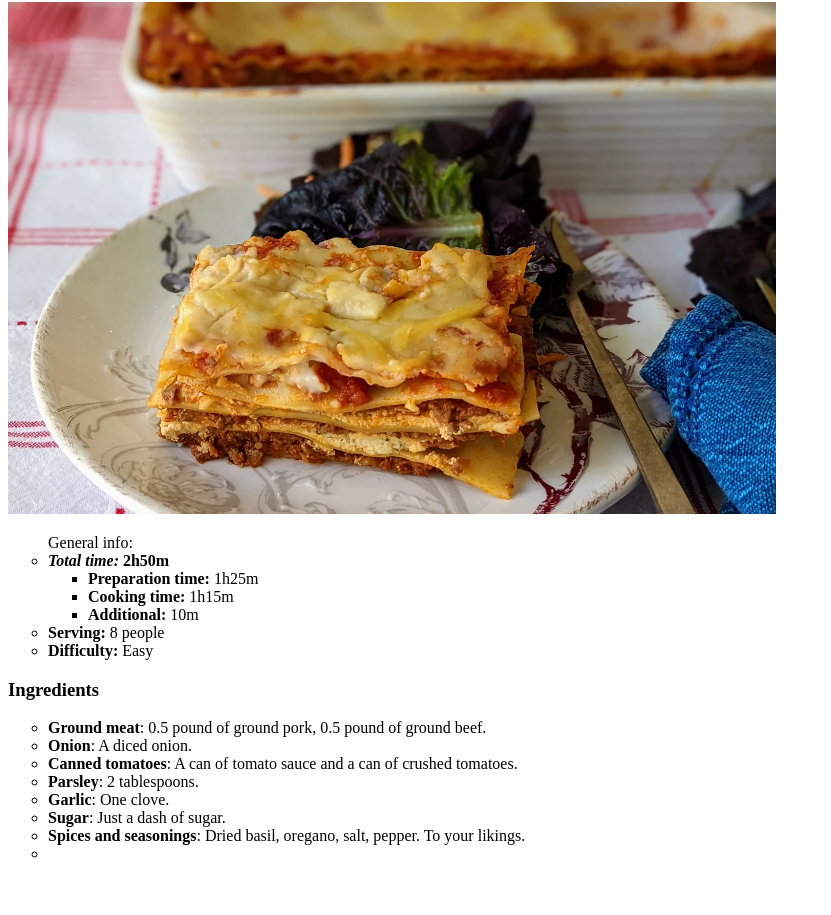
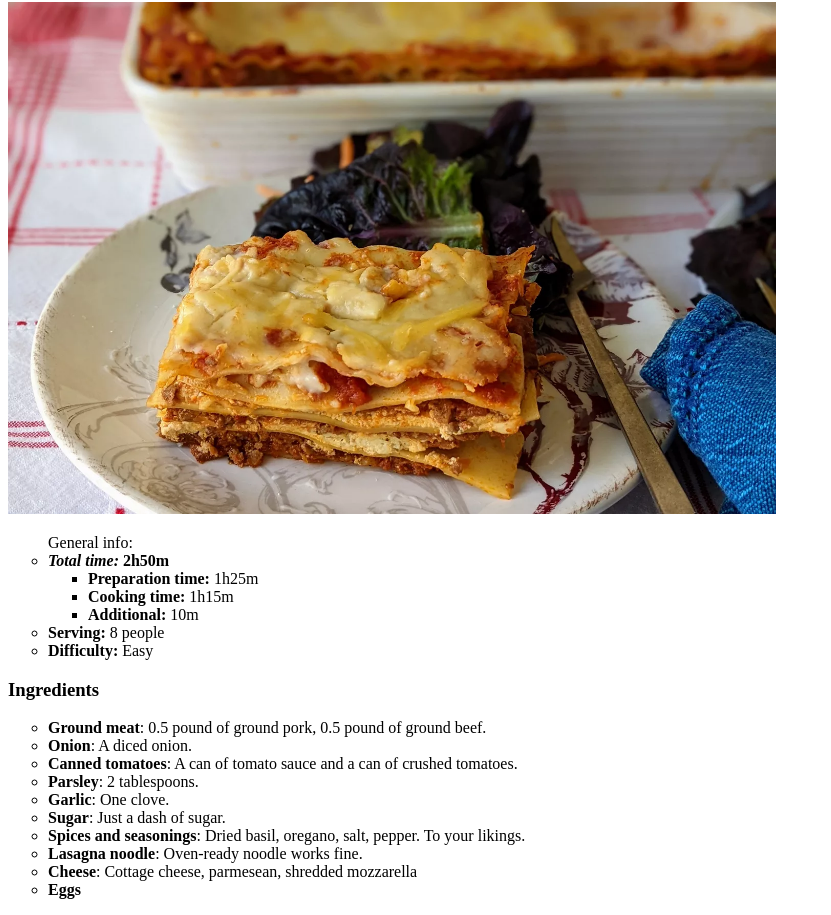
Before and after one commit to nguyenhuy0905/odin-recipes, a plain HTML site: page recipes/lasagna.html in a window 1280 px wide. Shown: the part 78-993 px from the top of the page, without its empty margins (0-831 px from the left). Before the commit the page ends 957 px from the top, so only its background shows below. Drawn offline with Linux system fonts and the light colour scheme.

Commit message:
fix: add more space for better readability

```diff
--- a/recipes/lasagna.html
+++ b/recipes/lasagna.html
@@ -5,10 +5,13 @@
         <link rel="stylesheet" href="lasagna.css"/>
         <title>Homemade lasagna</title>
     </head>
+
     <body>
         <!-- Recipes -->
         <h1>Easy, home-made lasagna</h1>
         <img src="../lasagna.png" alt="Some tasty lasagna" height="512"/>
+
+        <!-- General info -->
         <ul>
             General info:
             <li>
@@ -22,6 +25,8 @@
             <li><strong>Serving:</strong> 8 people</li>
             <li><strong>Difficulty:</strong> Easy</li>
         </ul>
+
+        <!-- Ingredients -->
         <h3><strong>Ingredients</strong></h3>
         <ul>
             <li><strong>Ground meat</strong>: 0.5 pound of ground pork, 0.5 pound of ground beef.</li>
@@ -31,7 +36,12 @@
             <li><strong>Garlic</strong>: One clove.</li>
             <li><strong>Sugar</strong>: Just a dash of sugar.</li>
             <li><strong>Spices and seasonings</strong>: Dried basil, oregano, salt, pepper. To your likings.</li>
-            <li><storng></storng></li>
+            <li><strong>Lasagna noodle</strong>: Oven-ready noodle works fine.</li>
+            <li><strong>Cheese</strong>: Cottage cheese, parmesean, shredded mozzarella</li>
+            <li><strong>Eggs</strong></li>
         </ul>
+
+        <!-- Procedures -->
+
     </body>
 </html>
```
